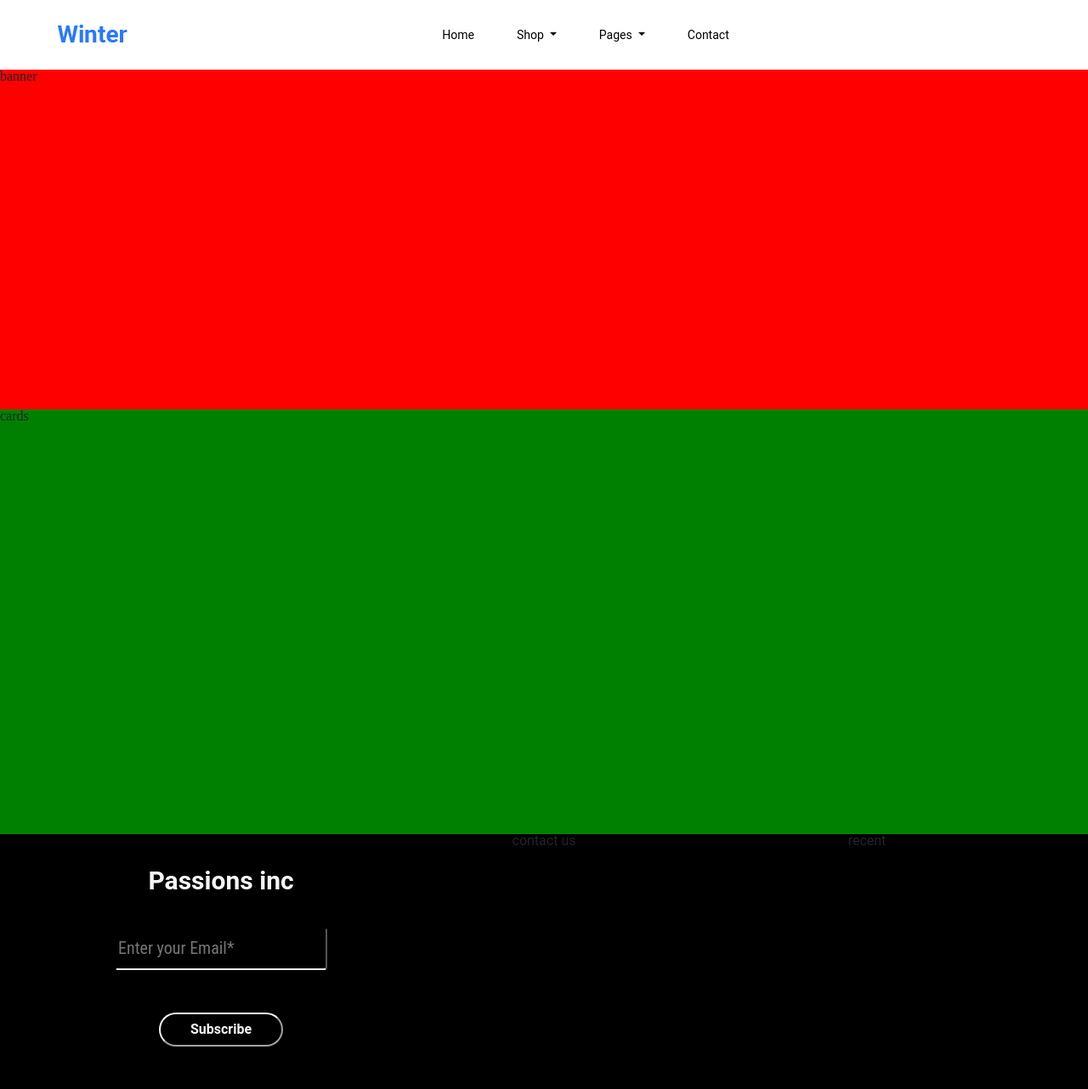
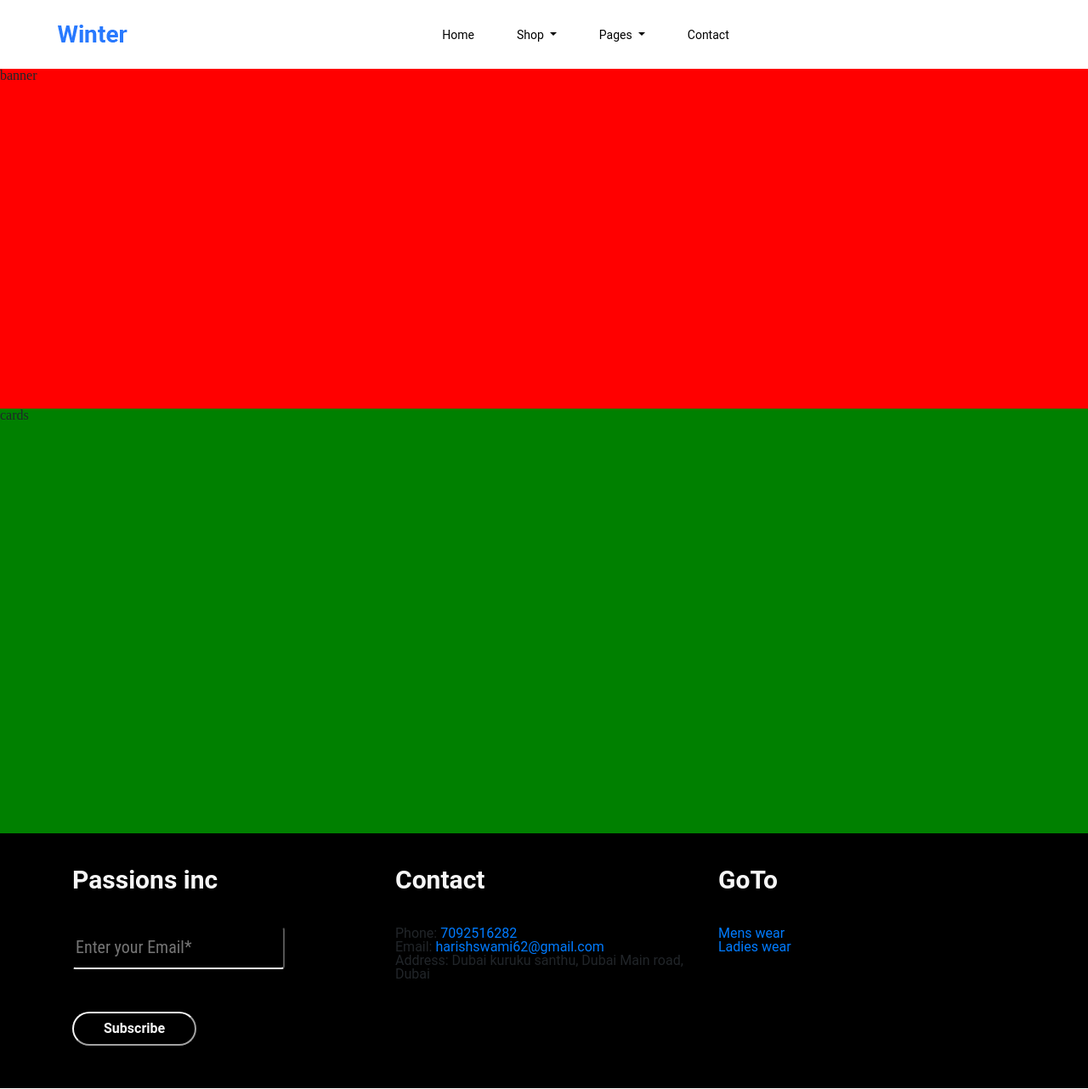
Before and after one commit to Harishps1905/eCommerce-webapp, a plain HTML site: page index.html in a window 1280 px wide. Shown: the whole page at 85% size. Drawn offline with Linux system fonts and the light colour scheme.

Commit message:
updated footer

```diff
--- a/css/4-modules/_banner.scss
+++ b/css/4-modules/_banner.scss
@@ -1,4 +1,5 @@
 #banner{
+    margin-top: 81px;
     height: 400px;
     background-color: red;
 }
--- a/css/4-modules/_footer.scss
+++ b/css/4-modules/_footer.scss
@@ -1,8 +1,8 @@
 footer{
     font-family: $font_stack_1;
-    height: 300px;
+
     background-color: $black_color;
-    text-align: center;
+    // text-align: center;
     .footer-head{
         margin: 40px 0;
         font-family: $font_stack_1;
@@ -23,7 +23,7 @@ footer{
         }
     }
     .footer-btn{
-        margin: 50px 0 0 0;
+        margin: 50px 0;
         button{
             background-color: transparent;
             color: $offwhite;
--- a/index.html
+++ b/index.html
@@ -11,12 +11,12 @@
 </head>
 <body>
     <!--::header part start::-->
-    <header class="main_menu home_menu">
+    <header class="main_menu home_menu fixed-top">
         <div class="container-fluid">
             <div class="row align-items-center justify-content-center">
                 <div class="col-lg-11">
                     <nav class="navbar navbar-expand-lg navbar-light">
-                        <a class="navbar-brand" href="index.html"> <img src="./assets/images/logo.png" alt="logo"> </a>
+                        <a class="navbar-brand" id="logo" href="index.html"> <img src="./assets/images/logo.png" alt="logo"> </a>
                         <button class="navbar-toggler" type="button" data-toggle="collapse"
                             data-target="#navbarSupportedContent" aria-controls="navbarSupportedContent"
                             aria-expanded="false" aria-label="Toggle navigation">
@@ -121,10 +121,17 @@
               <div class="footer-btn"> <button type="submit">Subscribe</button></div>
             </div>
             <div class="col-lg-4 col-md-12">
-                contact us
+               <h1  class="footer-head">Contact</h1>
+               <p class="phone" >Phone: <a href="tel:7090516282">7092516282</a> </p>
+               <p class="e-mail" >Email: <a href="mailto:harishswami62@gmail.com">harishswami62@gmail.com</a> </p>
+               <p class="address" >Address: Dubai kuruku santhu, Dubai Main road, Dubai</a> </p>
             </div>
             <div class="col-lg-4 col-md-12">
-                recent
+                <h1  class="footer-head">GoTo</h1>
+                <ul>
+                    <li> <a href="">Mens wear</a> </li>
+                    <li> <a href="#logo">Ladies wear</a> </li>
+                </ul>
             </div>
         </div>
 
```
Also changed, not shown: pages/cart-page.html (+1 -1 lines), pages/login.html (+1 -1 lines), css/style.css, 1 other file.
